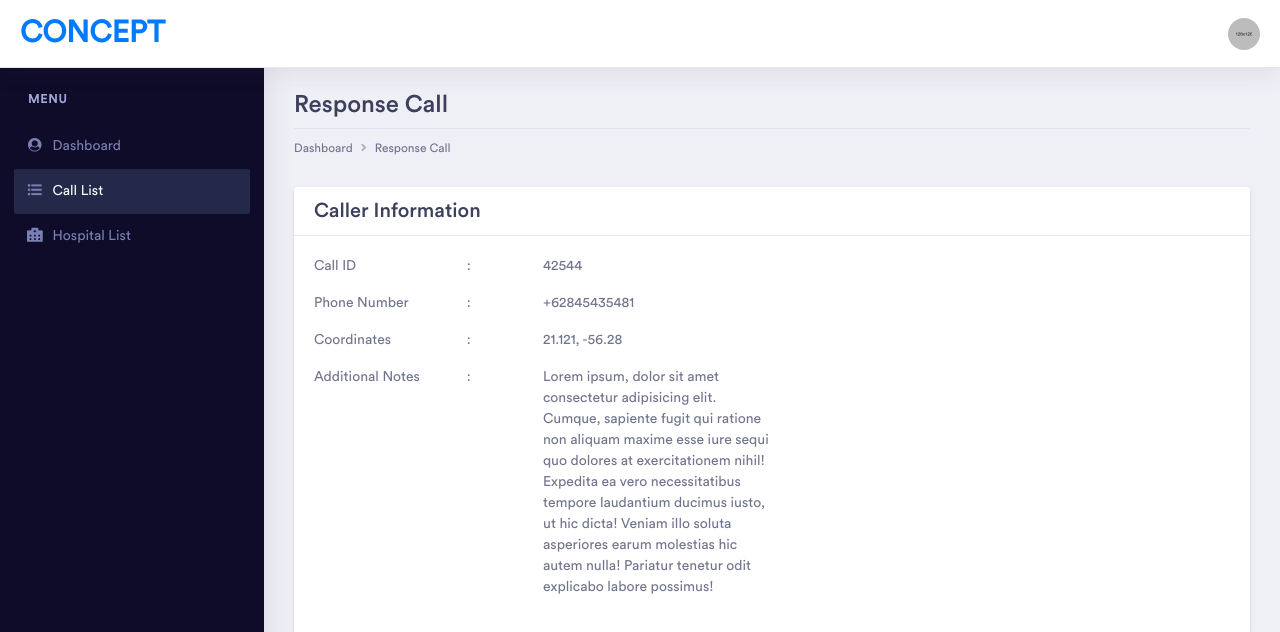
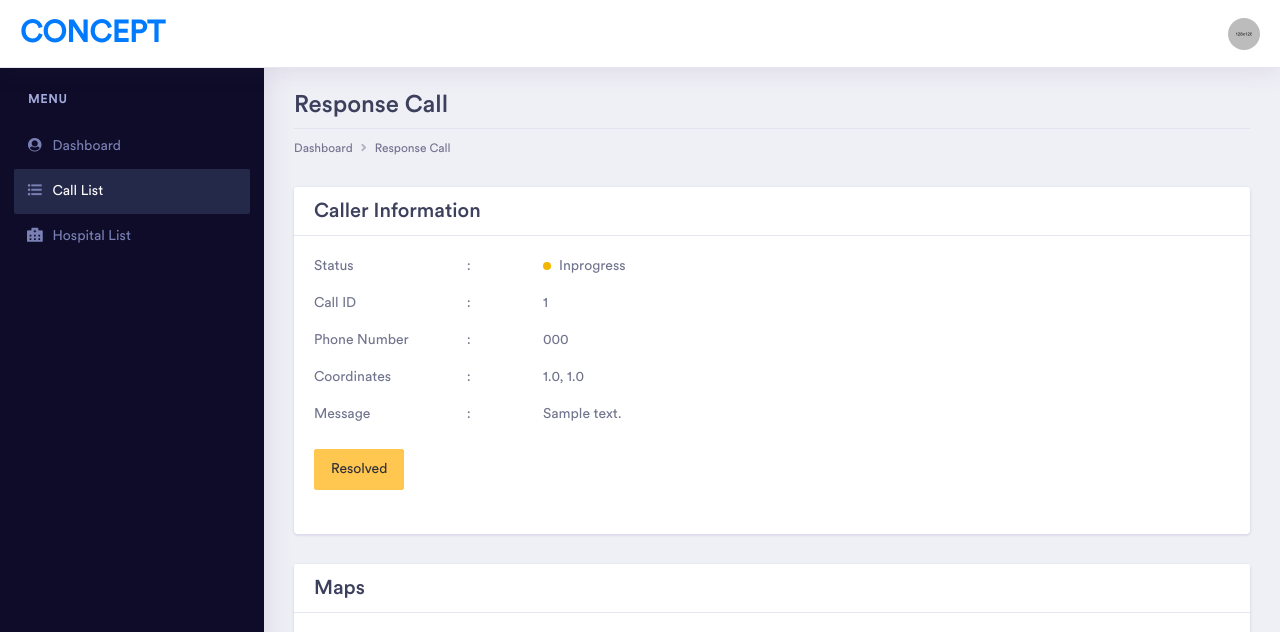
Before and after one commit to daryfauzan/SIG_Emergency_Dispatcher, a Flask app: page /response/1 in a window 1280 px wide. Shown: the top 632 px of the page. Run offline with Flask 2, Linux system fonts and the light colour scheme; a user stored in the database is signed in; tables that the repository leaves empty hold one stand-in row (values such as "Sample post"); some libraries are stand-ins or nearby versions; some web fonts are replaced; grey boxes are pictures that could not be loaded.

Commit message:
response page info, response action added

```diff
--- a/SIG_EmDis/models.py
+++ b/SIG_EmDis/models.py
@@ -21,7 +21,7 @@ class Dispatcher(db.Model, UserMixin):
 class Hospital(db.Model):
     id = db.Column(db.Integer, primary_key=True)
     name = db.Column(db.String(50), nullable=False)
-    address = db.Column(db.String(50), nullable=False)
+    address = db.Column(db.String(300), nullable=False)
     phone_num = db.Column(db.String(15), nullable=False)
     latitude = db.Column(db.Float, nullable=False)
     longitude = db.Column(db.Float, nullable=False)
--- a/SIG_EmDis/routes.py
+++ b/SIG_EmDis/routes.py
@@ -54,7 +54,16 @@ def call_list():
 @app.route('/response/<id>')
 @login_required
 def response(id):
-    return render_template('response.html', title='Response Call', id=id, active_link = activate_link('call_list'))
+    call = Call.query.filter_by(id=id).first()
+    return render_template('response.html', title='Response Call', id=id, call=call, active_link = activate_link('call_list'))
+
+@app.route('/response-action/<id>')
+@login_required
+def response_action(id):
+    call = Call.query.filter_by(id=id).first()
+    call.status = 1
+    db.session.commit()
+    return redirect(url_for('response', id=id))
 
 @app.route('/hospital-list')
 @login_required
--- a/SIG_EmDis/templates/response.html
+++ b/SIG_EmDis/templates/response.html
@@ -26,13 +26,30 @@
         <div id="response-info">
             <div class="row no-gutters mb-3">
                 <div class="col-2">
+                    Status
+                </div>
+                <div class="col-1">
+                    :
+                </div>
+                <div class="col-12 col-lg-3">
+                    {% if call['status'] == 0 %}
+                        <td><span class="badge-dot badge-danger mr-2"></span>Untreated</td>
+                    {% elif call['status'] == 1 %}
+                        <td><span class="badge-dot badge-warning mr-2"></span>Inprogress</td>
+                    {% else %}
+                        <td><span class="badge-dot badge-success mr-2"></span>Resolved</td>
+                    {% endif %}
+                </div>
+            </div>
+            <div class="row no-gutters mb-3">
+                <div class="col-2">
                     Call ID
                 </div>
                 <div class="col-1">
                     :
                 </div>
                 <div class="col-12 col-lg-3">
-                    42544
+                    {{ call['id'] }}
                 </div>
             </div>
             <div class="row no-gutters mb-3">
@@ -43,7 +60,7 @@
                     :
                 </div>
                 <div class="col-12 col-lg-3">
-                    +62845435481
+                    {{ call['phone_num'] }}
                 </div>
             </div>
             <div class="row no-gutters mb-3">
@@ -54,24 +71,31 @@
                     :
                 </div>
                 <div class="col-12 col-lg-3">
-                    21.121, -56.28
+                    {{call['latitude']}}, {{ call['longitude'] }}
                 </div>
             </div>
             <div class="row no-gutters mb-3">
                 <div class="col-2">
-                    Additional Notes
+                    Message
                 </div>
                 <div class="col-1">
                     :
                 </div>
                 <div class="col-12 col-lg-3">
-                    Lorem ipsum, dolor sit amet consectetur adipisicing elit. Cumque, sapiente fugit qui ratione non
-                    aliquam maxime esse iure sequi quo dolores at exercitationem nihil! Expedita ea vero necessitatibus
-                    tempore laudantium ducimus iusto, ut hic dicta! Veniam illo soluta asperiores earum molestias hic
-                    autem nulla! Pariatur tenetur odit explicabo labore possimus!
+                    {{ call['message'] }}
                 </div>
             </div>
-
+            <div class="row no-gutters my-4">
+                {% if call['status'] == 0 %}
+                <div class="col">
+                    <a href="{{url_for('response_action', id=call['id'])}}" class="btn btn-primary">Response</a>
+                </div>
+                {% elif call['status'] == 1 %}
+                <div class="col">
+                    <a href="#" class="btn btn-brand">Resolved</a>
+                </div>
+                {% endif %}
+            </div>
         </div>
     </div>
 </div>
@@ -144,13 +168,15 @@
 
 {% block script %}
 <script>
-    var mymap = L.map('mapid').setView([-7.265278, 112.742500], 16);
+    lat = {{ call['latitude'] }};
+    long = {{ call['longitude'] }}
+    var mymap = L.map('mapid').setView([lat, long], 16);
     L.tileLayer('https://{s}.tile.openstreetmap.org/{z}/{x}/{y}.png', {
         attribution: '&copy; <a href="https://www.openstreetmap.org/copyright">OpenStreetMap</a> contributors'
     }).addTo(mymap);
 
 
-    L.marker([-7.265278, 112.742500]).addTo(mymap)
+    L.marker([lat, long]).addTo(mymap)
         .bindPopup('Estimation location of the call')
         .openPopup();
 </script>
```
